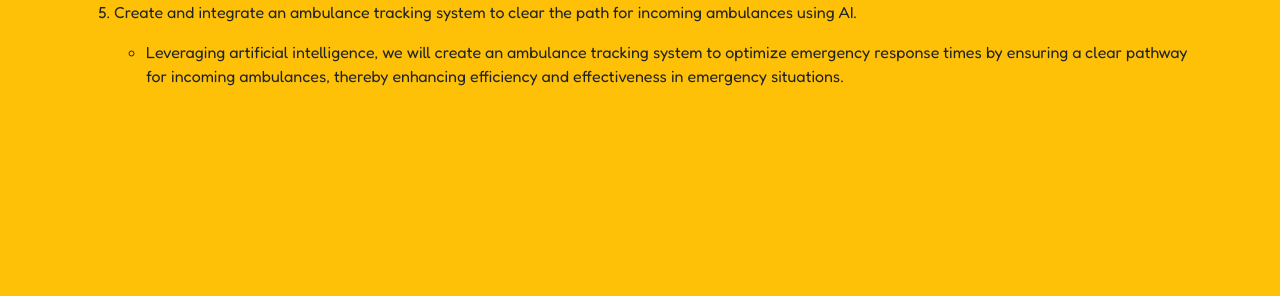
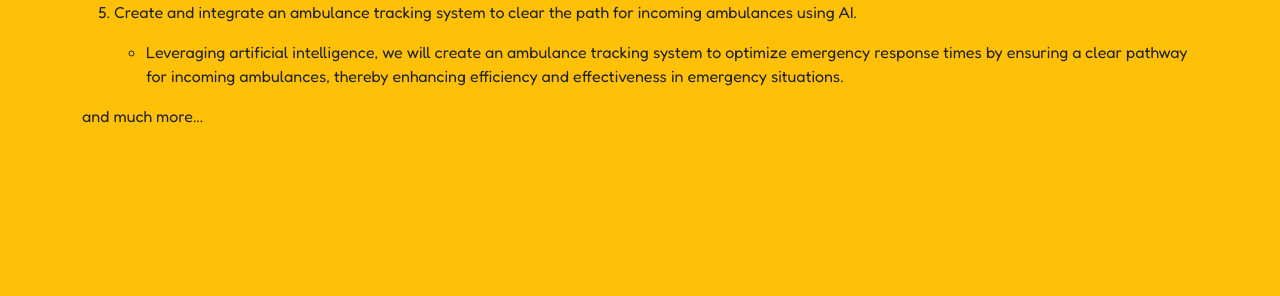
Before and after one commit to EdwinRodger/Smart-Traffic-System, a Flask app: page /future-enhancements in a window 1280 px wide. Shown: the part 504-800 px from the top of the page. Run offline with Flask 3, Linux system fonts and the light colour scheme.

Commit message:
updated future-enhancements.html

```diff
--- a/templates/future-enhancements.html
+++ b/templates/future-enhancements.html
@@ -45,7 +45,7 @@
                 </ul>
             </li>
         </ol>
-
+        <p>and much more...</p>
     </div>
 </div>
 {% endblock %}
```
